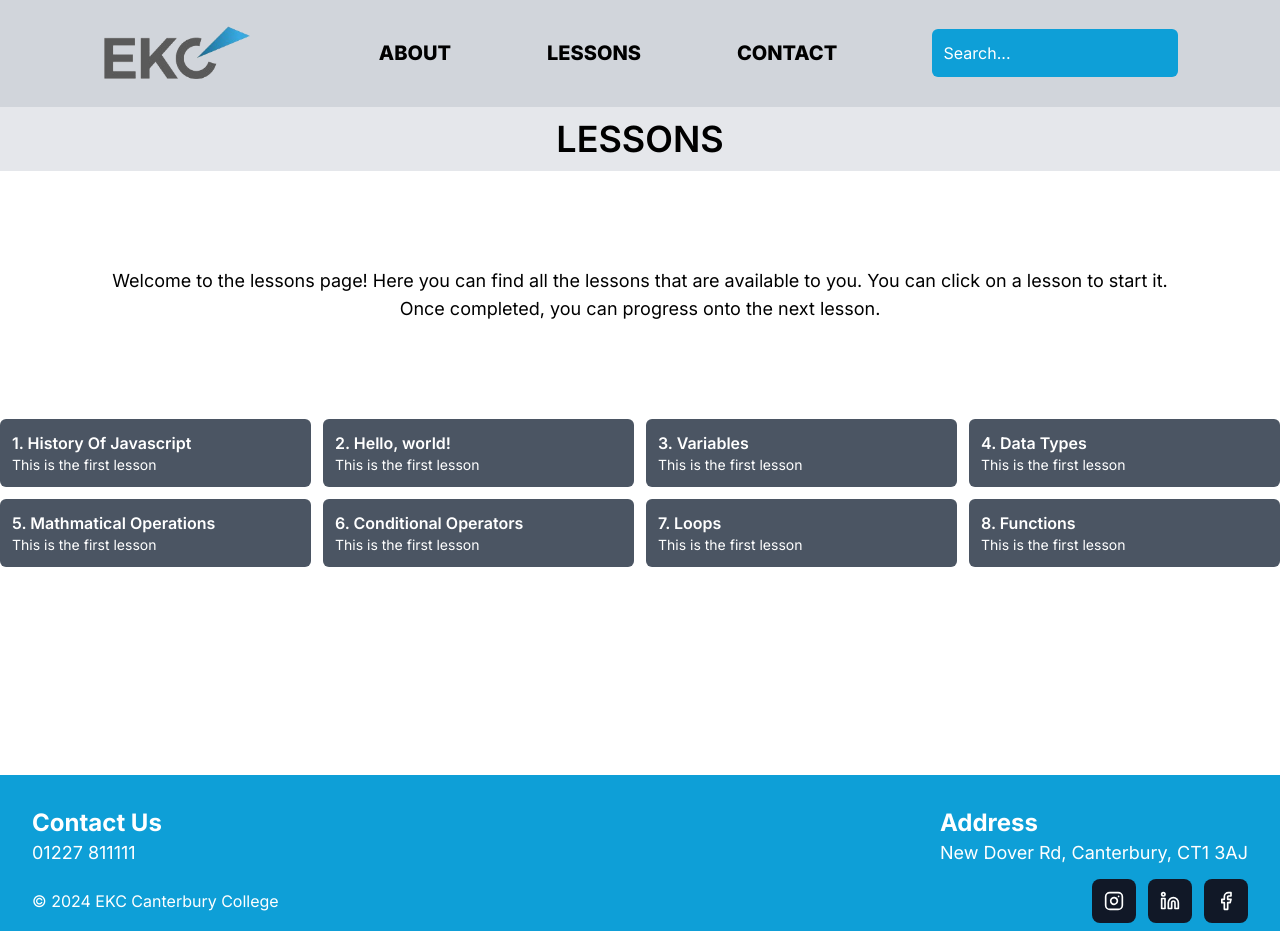
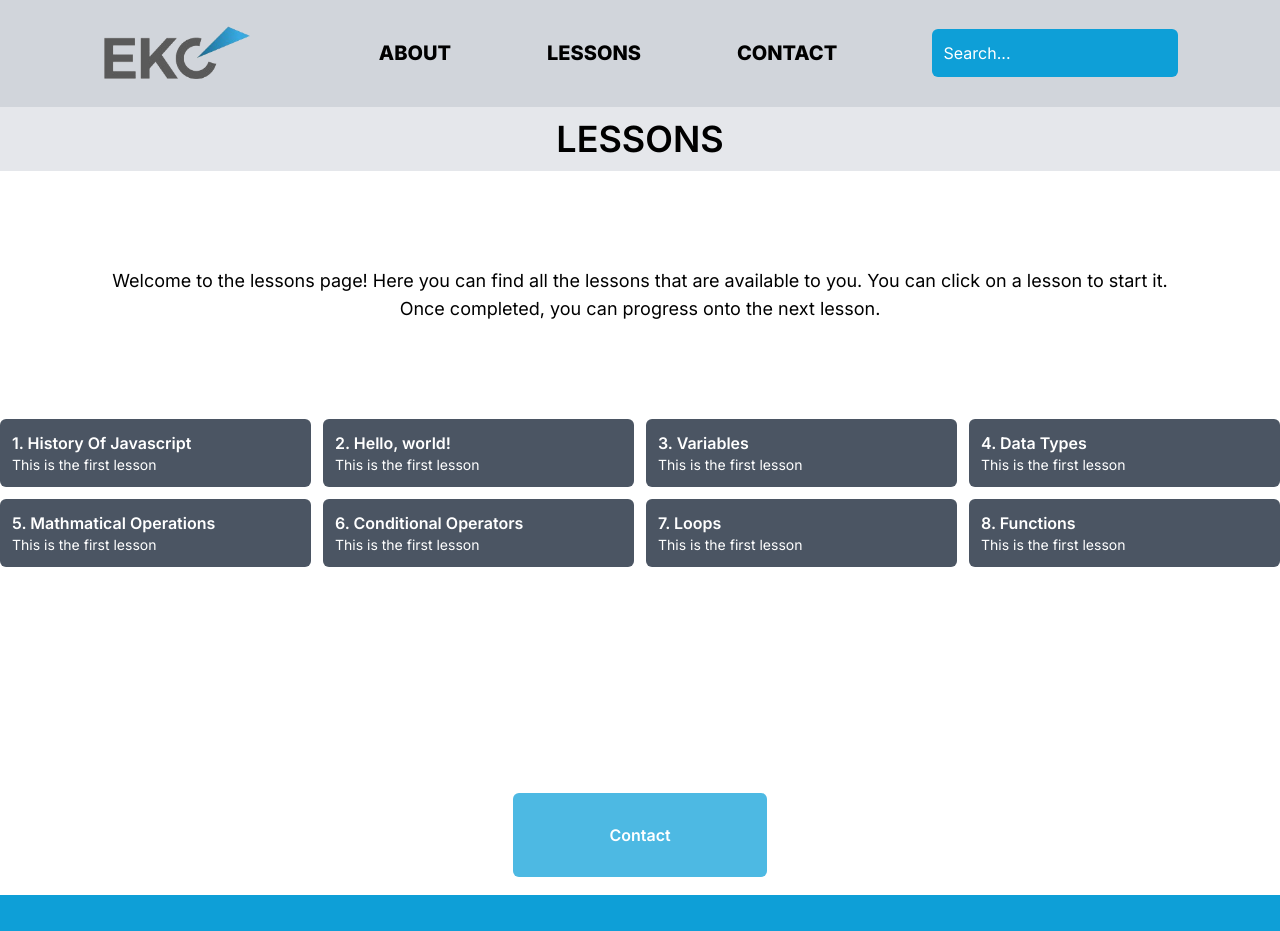
Before and after one commit to NetSpud/college, a Next.js app: page /lessons in a window 1280 px wide. Shown: the top 931 px of the page. Built offline with nearby package versions, Linux system fonts and the light colour scheme.

Commit message:
added contact btn to end of lessons

```diff
--- a/src/app/lessons/page.tsx
+++ b/src/app/lessons/page.tsx
@@ -1,4 +1,5 @@
 import Link from "next/link";
+import ContactBtn from "../components/contactBtn";
 function Page() {
   return (
     <>
@@ -18,6 +19,9 @@ function Page() {
         <Lesson number={6} name="Conditional Operators" desc="This is the first lesson" />
         <Lesson number={7} name="Loops" desc="This is the first lesson" />
         <Lesson number={8} name="Functions" desc="This is the first lesson" />
+      </div>
+      <div className="text-center py-12">
+        <ContactBtn />
       </div>
     </>
   );
```
